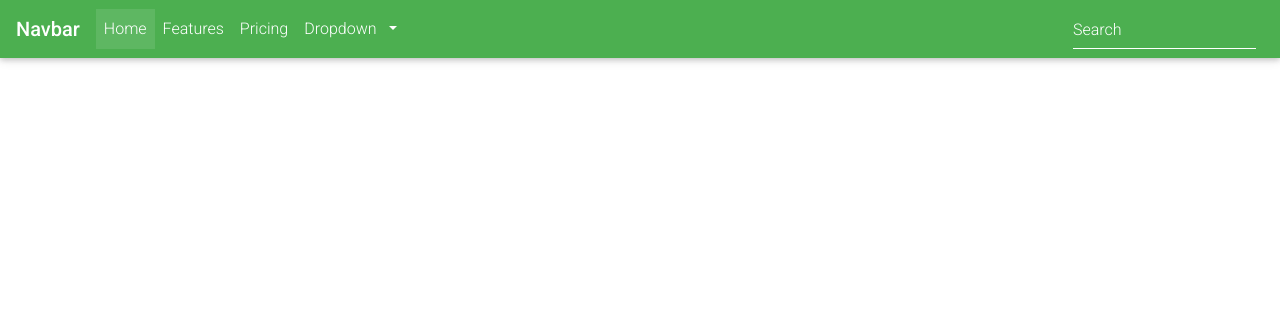
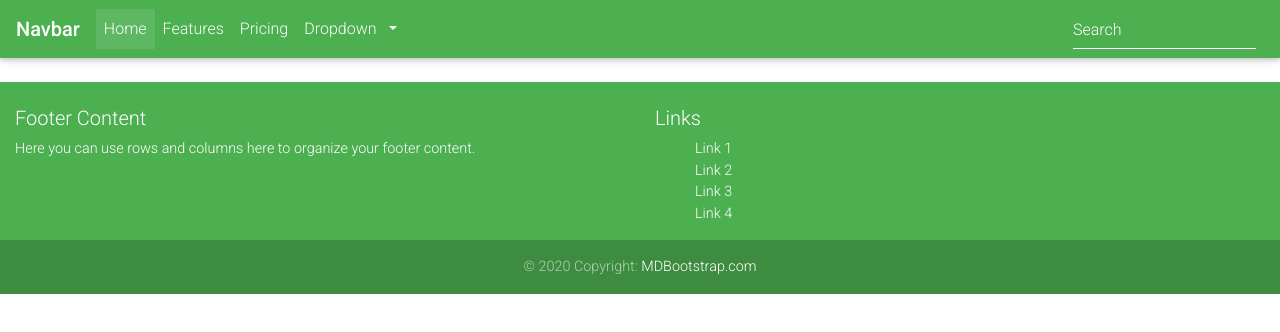
Before and after one commit to mwinamijr/Team-213-A-Front-End, a React (Create React App) app: page / in a window 1280 px wide. Shown: the top 332 px of the page. Built offline with nearby package versions, Linux system fonts and the light colour scheme.

Commit message:
created footer

```diff
--- /dev/null
+++ b/src/components/Footer.js
@@ -0,0 +1,44 @@
+import React from "react";
+import { MDBCol, MDBContainer, MDBRow, MDBFooter } from "mdbreact";
+
+const Footer = () => {
+  return (
+    <MDBFooter color="green" className="font-small pt-4 mt-4">
+      <MDBContainer fluid className="text-center text-md-left">
+        <MDBRow>
+          <MDBCol md="6">
+            <h5 className="title">Footer Content</h5>
+            <p>
+              Here you can use rows and columns here to organize your footer
+              content.
+            </p>
+          </MDBCol>
+          <MDBCol md="6">
+            <h5 className="title">Links</h5>
+            <ul>
+              <li className="list-unstyled">
+                <a href="#!">Link 1</a>
+              </li>
+              <li className="list-unstyled">
+                <a href="#!">Link 2</a>
+              </li>
+              <li className="list-unstyled">
+                <a href="#!">Link 3</a>
+              </li>
+              <li className="list-unstyled">
+                <a href="#!">Link 4</a>
+              </li>
+            </ul>
+          </MDBCol>
+        </MDBRow>
+      </MDBContainer>
+      <div className="footer-copyright text-center py-3">
+        <MDBContainer fluid>
+          &copy; {new Date().getFullYear()} Copyright: <a href="https://www.mdbootstrap.com"> MDBootstrap.com </a>
+        </MDBContainer>
+      </div>
+    </MDBFooter>
+  );
+}
+
+export default Footer;
--- a/src/containers/Layout.js
+++ b/src/containers/Layout.js
@@ -1,11 +1,13 @@
 import React from 'react';
 
 import Navbar from '../components/Navbar';
+import Footer from '../components/Footer';
 
 const Layout = () => {
     return (
     <div>
         <Navbar />
+        <Footer />
     </div>
     )
 }
```
